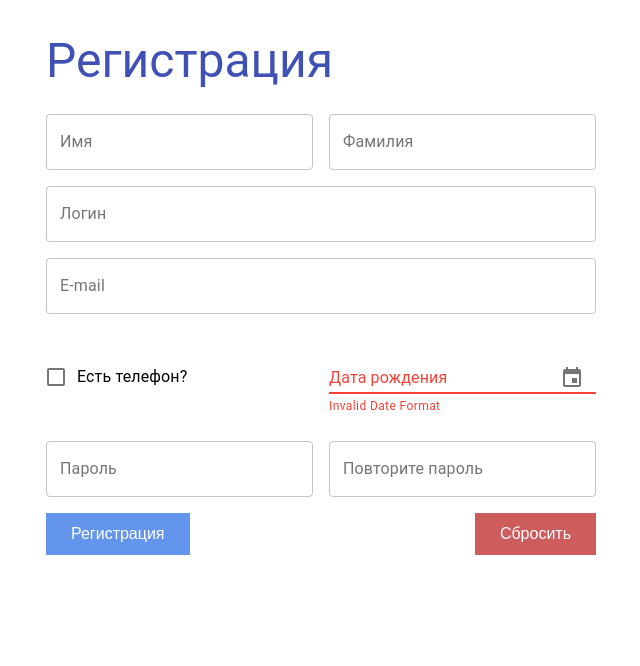
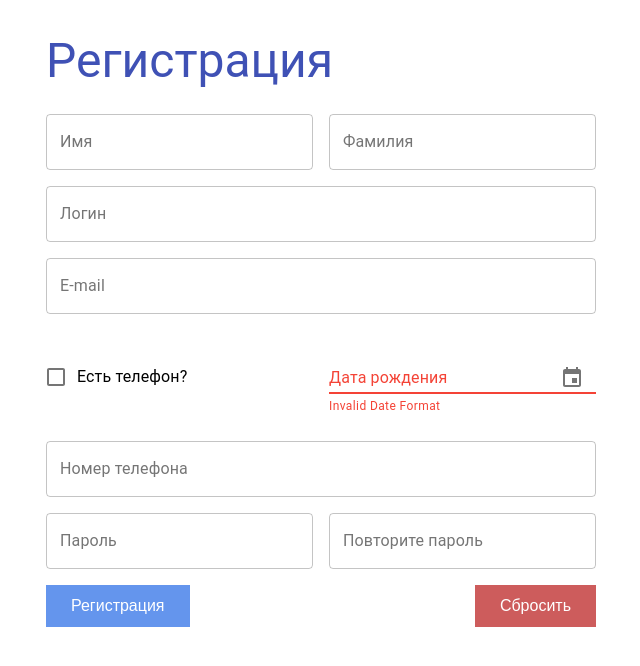
Before and after one commit to AlexandrMers/example_with_React_TS_for_meetup, a React app: page / in a window 1280 px wide. Shown: the top 666 px of the page, without its empty margins (319-959 px from the left). Built offline with nearby package versions, Linux system fonts and the light colour scheme.

Commit message:
add template of form registration

```diff
--- a/src/containers/FormRegistration/index.tsx
+++ b/src/containers/FormRegistration/index.tsx
@@ -46,6 +46,10 @@ const FormRegistration: FC<FormRegistrationPropsInterface> = (props) => {
           </Grid>
         </Grid>
 
+        <Grid item>
+          <Input label="Номер телефона" type="phone" />
+        </Grid>
+
         <Grid container item spacing={2}>
           <Grid item sm>
             <Input label="Пароль" />
```
